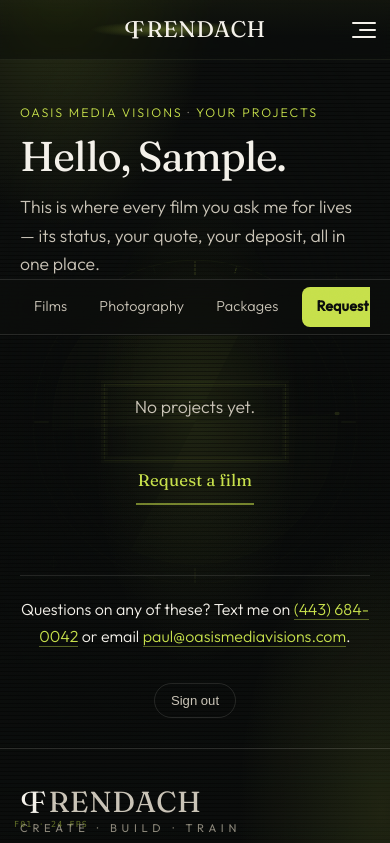
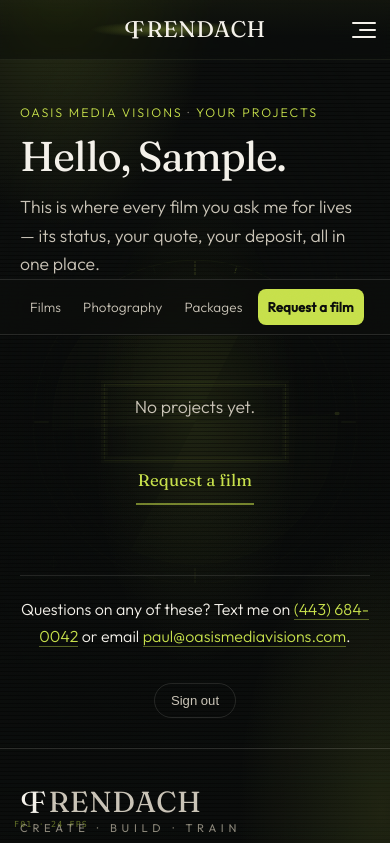
Before and after one commit to paul8frendach/pfrendach, a Django app: page /create/account/ in a window 390 px wide. Shown: the top 843 px of the page. Run offline with Django 5.2, Linux system fonts and the light colour scheme; the visitor is signed in with stand-in values (Sample User, id 1); data comes from the database, SQL or seed files in the repository; data that the repository does not hold is empty.

Commit message:
OMV: fit the sub-nav on a phone — tighter tabs, scroll-snap, account tab peeks
Co-Authored-By: Claude Opus 4.8 <noreply@anthropic.com>

```diff
--- a/static/css/omv.css
+++ b/static/css/omv.css
@@ -116,8 +116,25 @@
 
 @media (max-width: 720px) {
   .omv-subnav__brand { display: none; }
-  .omv-subnav__inner { justify-content: flex-start; }
-  .omv-subnav__tabs { width: 100%; }
+  .omv-subnav__inner { justify-content: flex-start; padding-block: 4px; }
+  .omv-subnav__tabs {
+    width: 100%;
+    gap: 2px;
+    scroll-snap-type: x proximity;
+    /* End padding so the last tab scrolls fully clear of the edge instead of
+       sitting half-clipped. */
+    padding-right: 14px;
+  }
+  .omv-subnav__tab {
+    padding: 7px 10px;
+    font-size: 0.84rem;
+    scroll-snap-align: start;
+  }
+  .omv-subnav__tab::after { left: 10px; right: 10px; }
+  .omv-subnav__cta { margin-left: 3px; }
+  /* In the scroller the account tab follows the CTA and peeks at the right
+     edge, which reads as "there's more" rather than a hard cut. */
+  .omv-subnav__account { margin-left: 0; }
 }
 
 /* ------------------------------------------------------------------ hero */
```
